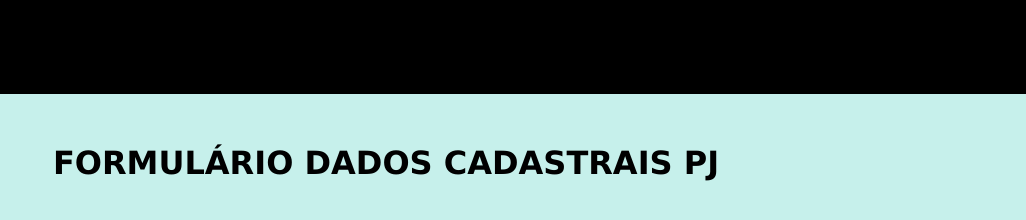
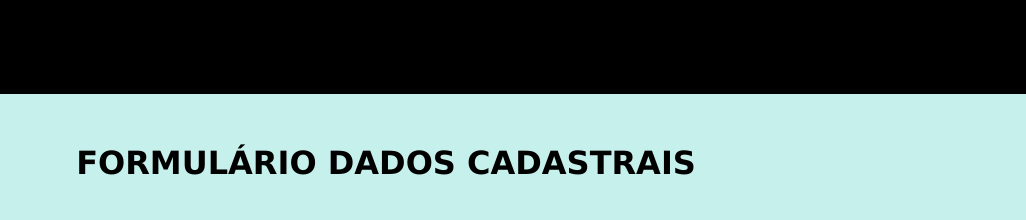
Before and after one commit to Santailha/dadoscadastrais, a plain HTML site: page index.html in a window 1280 px wide. Shown: the full height of the page, 254-1280 px from the left. Drawn offline with Linux system fonts and the light colour scheme.

Commit message:
Update index.html

```diff
--- a/index.html
+++ b/index.html
@@ -14,7 +14,7 @@
     </header>
     <div class="txt">
         <h1>
-            FORMULÁRIO DADOS CADASTRAIS PJ
+            FORMULÁRIO DADOS CADASTRAIS
         </h1>
     </div>
     <div class="script">
```
